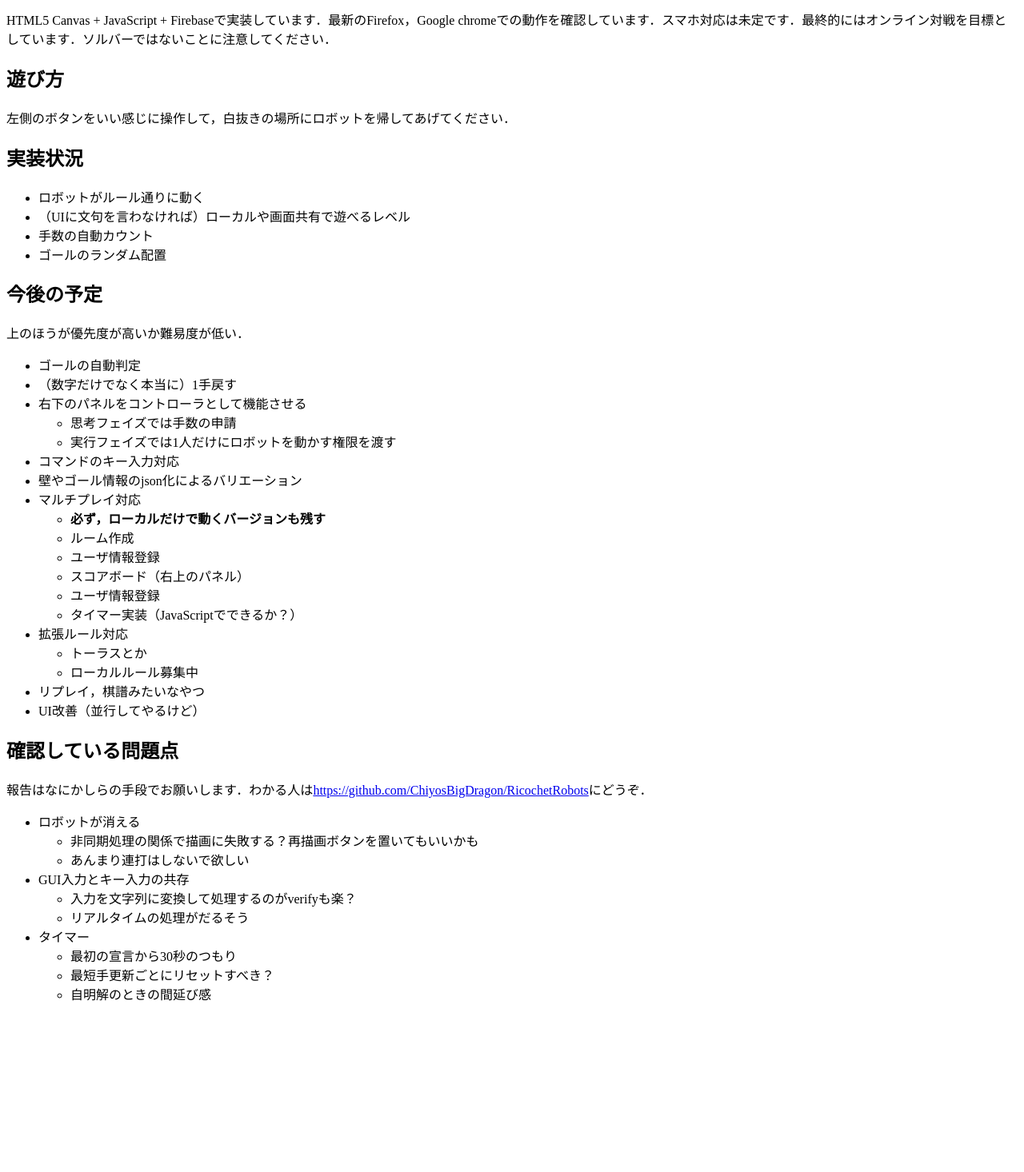
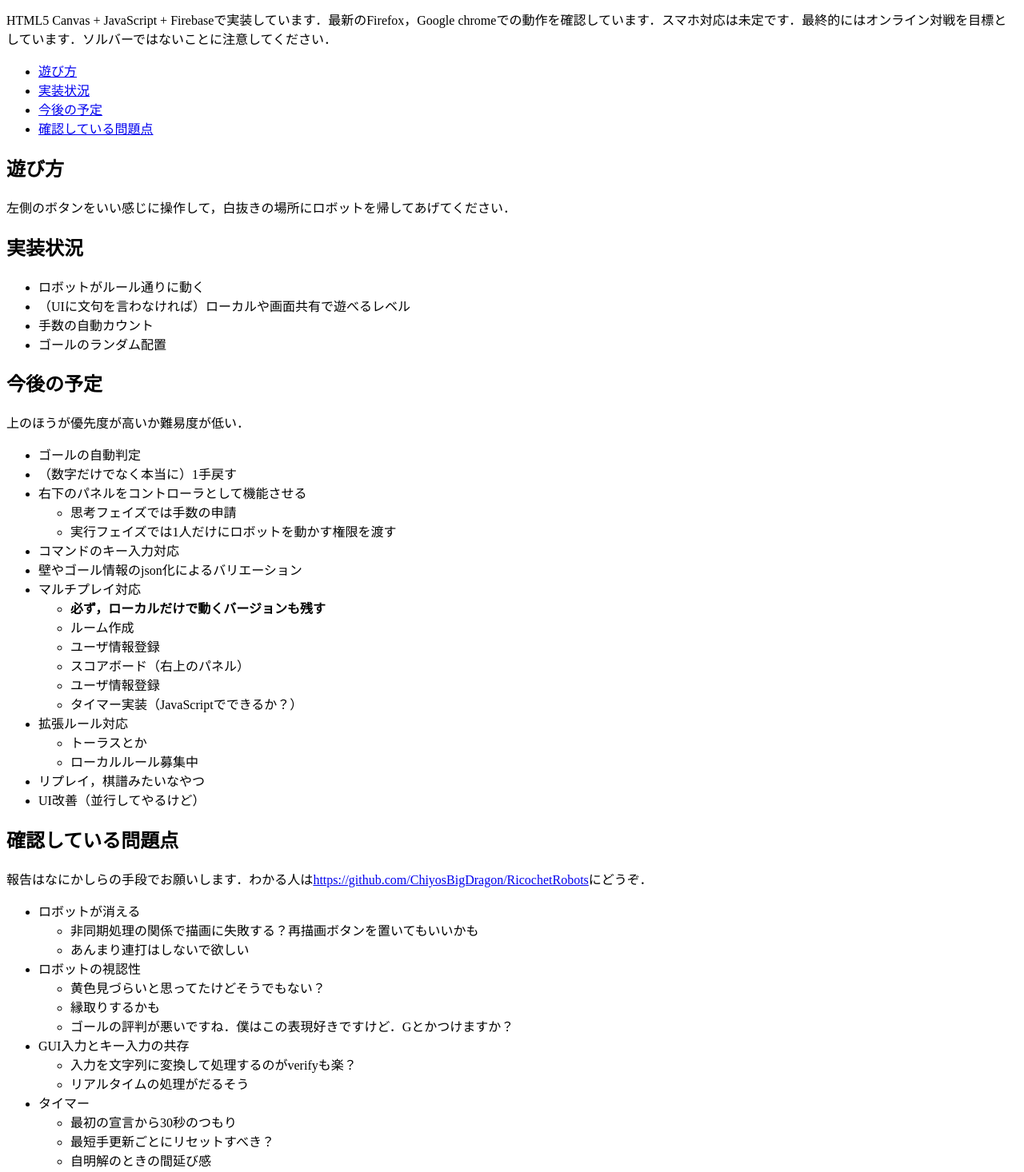
Before and after one commit to ChiyosBigDragon/RicochetRobots, a website: page public/readme/index.html in a window 1280 px wide. Shown: the part 140-1606 px from the top of the page at 80% size. Before the commit the page ends 1411 px from the top, so only its background shows below. Drawn offline with Linux system fonts and the light colour scheme.

Commit message:
readmeまわり

```diff
--- a/public/readme/index.html
+++ b/public/readme/index.html
@@ -5,16 +5,22 @@
 		<h1>RicochetRobots</h1>
 			<p>ボードゲームです．日本では「ハイパーロボット」と呼ばれています．基本的なルールは調べてください．</p>
 			<p>HTML5 Canvas + JavaScript + Firebaseで実装しています．最新のFirefox，Google chromeでの動作を確認しています．スマホ対応は未定です．最終的にはオンライン対戦を目標としています．ソルバーではないことに注意してください．</p>
-		<h2>遊び方</h2>
+			<ul>
+				<li><a href="#遊び方">遊び方</a></li>
+				<li><a href="#実装状況">実装状況</a></li>
+				<li><a href="#今後の予定">今後の予定</a></li>
+				<li><a href="#確認している問題点">確認している問題点</a></li>
+			</ul>
+		<h2 id="遊び方">遊び方</h2>
 			左側のボタンをいい感じに操作して，白抜きの場所にロボットを帰してあげてください．
-		<h2>実装状況</h2>
+		<h2 id="実装状況">実装状況</h2>
 			<ul>
 				<li>ロボットがルール通りに動く</li>
 				<li>（UIに文句を言わなければ）ローカルや画面共有で遊べるレベル</li>
 				<li>手数の自動カウント</li>
 				<li>ゴールのランダム配置</li>
 			</ul>
-		<h2>今後の予定</h2>
+		<h2 id="今後の予定">今後の予定</h2>
 			上のほうが優先度が高いか難易度が低い．
 			<ul>
 				<li>ゴールの自動判定</li>
@@ -43,13 +49,19 @@
 				<li>リプレイ，棋譜みたいなやつ</li>
 				<li>UI改善（並行してやるけど）</li>
 			</ul>
-		<h2>確認している問題点</h2>
+		<h2 id="確認している問題点">確認している問題点</h2>
 			報告はなにかしらの手段でお願いします．わかる人は<a href=https://github.com/ChiyosBigDragon/RicochetRobots>https://github.com/ChiyosBigDragon/RicochetRobots</a>にどうぞ．
 			<ul>
 				<li>ロボットが消える</li>
 					<ul>
 						<li>非同期処理の関係で描画に失敗する？再描画ボタンを置いてもいいかも</li>
 						<li>あんまり連打はしないで欲しい</li>
+					</ul>
+				<li>ロボットの視認性</li>
+					<ul>
+						<li>黄色見づらいと思ってたけどそうでもない？</li>
+						<li>縁取りするかも</li>
+						<li>ゴールの評判が悪いですね．僕はこの表現好きですけど．Gとかつけますか？</li>
 					</ul>
 				<li>GUI入力とキー入力の共存</li>
 					<ul>
```
Also changed, not shown: public/index.html (+1 -1 lines), public/script/main.js (+8 -0 lines), public/images/android_goal1 copy.png (added), public/images/android_goal1.png.
